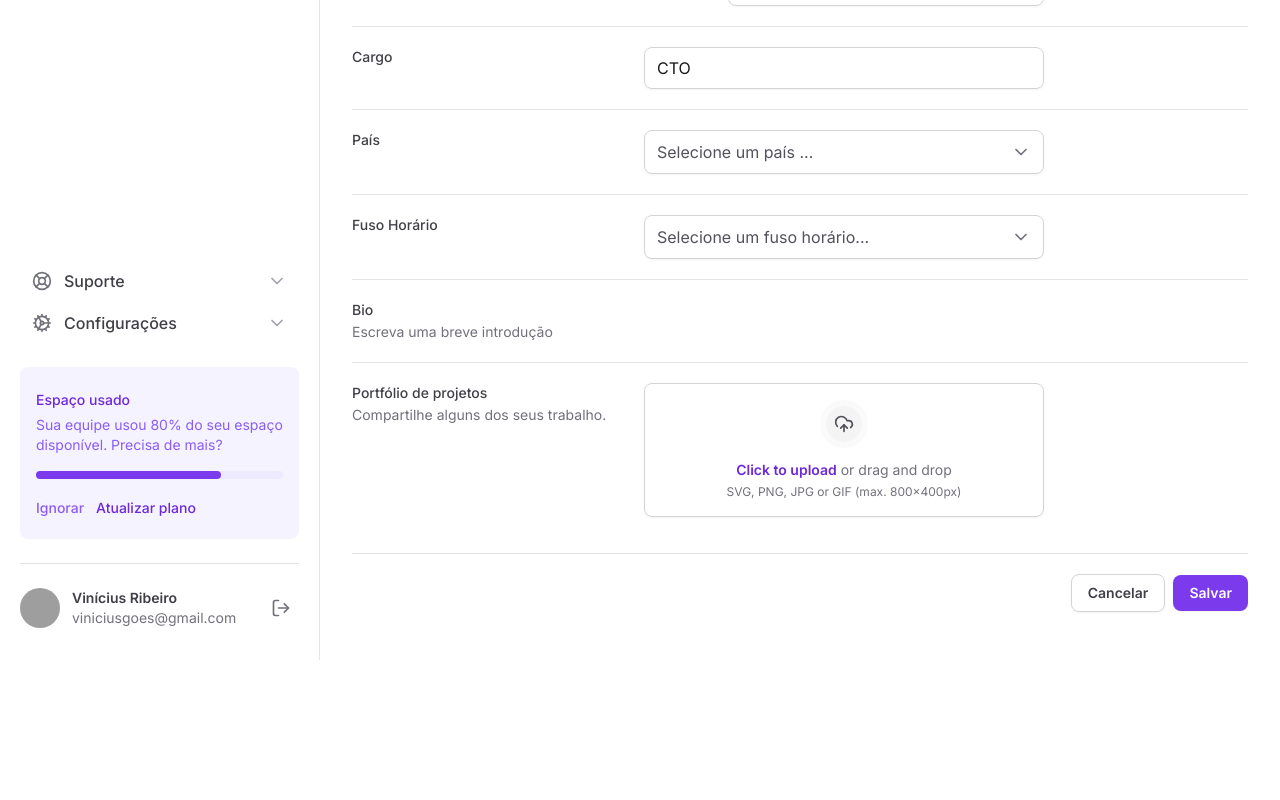
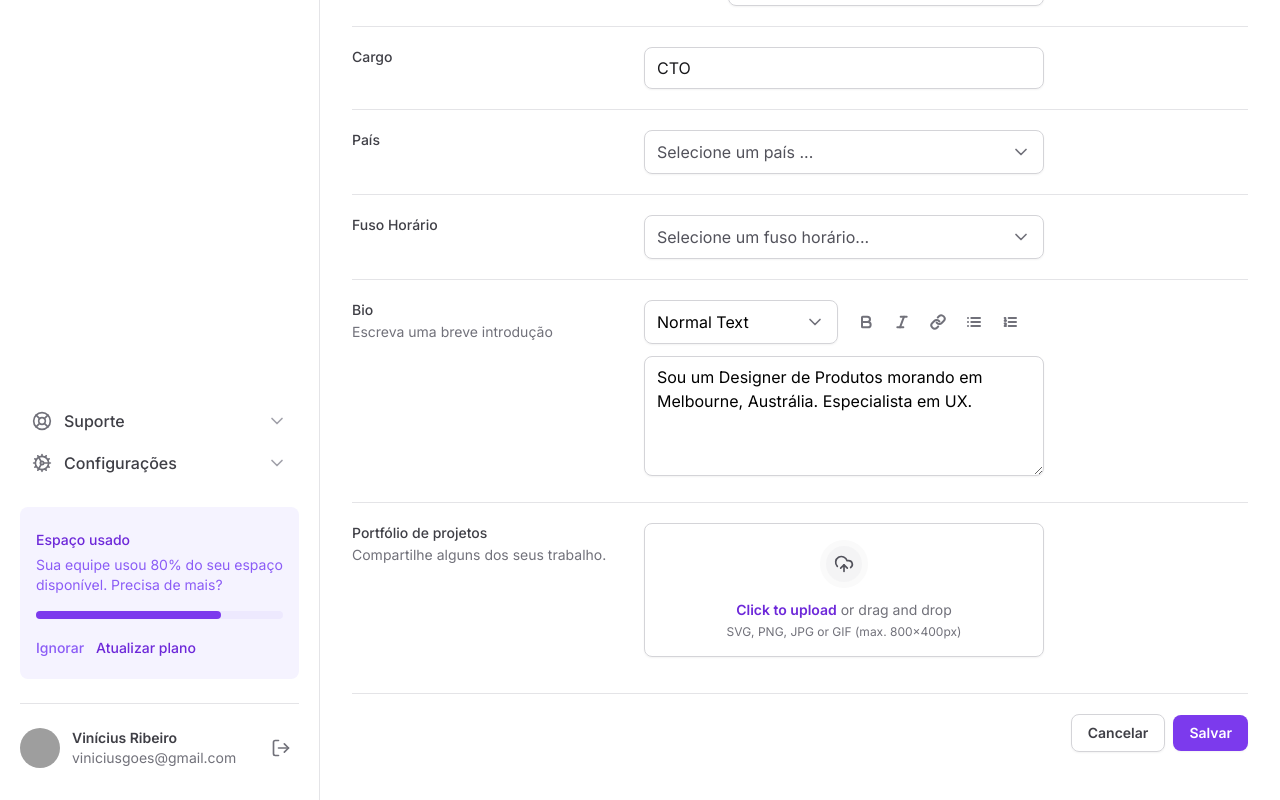
Before and after one commit to Viniciusrbr/tailwind-dashboard, a Next.js app: page / in a window 1280 px wide. Shown: the part 544-1344 px from the top of the page. Before the commit the page ends 1204 px from the top, so only its background shows below. Built offline with nearby package versions, Linux system fonts and the light colour scheme; grey boxes are pictures that could not be loaded.

Commit message:
feat: Input de Biografia

```diff
--- a/src/app/page.tsx
+++ b/src/app/page.tsx
@@ -1,9 +1,10 @@
 import { SettingsTabs } from '@/components/SettingsTabs'
 import * as Input from '@/components/Input'
-import { Mail } from 'lucide-react'
+import { Bold, Italic, Link, List, ListOrdered, Mail } from 'lucide-react'
 import * as FileInput from '@/components/Form/FileInput'
 import { Select } from '@/components/Form/Select'
 import { SelectItem } from '@/components/Form/Select/SelectItem'
+import { Textarea } from '@/components/Form/Textarea'
 
 export default function Home() {
   return (
@@ -144,7 +145,57 @@
                 Escreva uma breve introdução
               </span>
             </label>
-            <div />
+            <div className="space-y-3">
+              <div className="grid grid-cols-2 gap-3">
+                <Select placeholder="" defaultValue="normal">
+                  <SelectItem
+                    value="normal"
+                    defaultChecked
+                    text="Normal Text"
+                  />
+                  <SelectItem value="md" text="Markdown" />
+                </Select>
+                <div className="flex items-center gap-1">
+                  <button
+                    type="button"
+                    className="rounded-md p-2 hover:bg-zinc-50"
+                  >
+                    <Bold className="h-4 w-4 text-zinc-500" strokeWidth={3} />
+                  </button>
+                  <button
+                    type="button"
+                    className="rounded-md p-2 hover:bg-zinc-50"
+                  >
+                    <Italic className="h-4 w-4 text-zinc-500" strokeWidth={3} />
+                  </button>
+                  <button
+                    type="button"
+                    className="rounded-md p-2 hover:bg-zinc-50"
+                  >
+                    <Link className="h-4 w-4 text-zinc-500" strokeWidth={3} />
+                  </button>
+                  <button
+                    type="button"
+                    className="rounded-md p-2 hover:bg-zinc-50"
+                  >
+                    <List className="h-4 w-4 text-zinc-500" strokeWidth={3} />
+                  </button>
+                  <button
+                    type="button"
+                    className="rounded-md p-2 hover:bg-zinc-50"
+                  >
+                    <ListOrdered
+                      className="h-4 w-4 text-zinc-500"
+                      strokeWidth={3}
+                    />
+                  </button>
+                </div>
+              </div>
+              <Textarea
+                id="bio"
+                defaultValue="Sou um Designer de Produtos morando em Melbourne, Austrália. Especialista em UX."
+              />
+            </div>
           </div>
 
           <div className="grid grid-cols-form gap-3 pt-5">
--- a/src/components/Form/Select/index.tsx
+++ b/src/components/Form/Select/index.tsx
@@ -4,14 +4,14 @@
 import { ChevronDown } from 'lucide-react'
 import { ReactNode } from 'react'
 
-export interface SelectProps {
+export interface SelectProps extends SelectPrimitive.SelectProps {
   children: ReactNode
   placeholder: string
 }
 
-export function Select({ children, placeholder }: SelectProps) {
+export function Select({ children, placeholder, ...props }: SelectProps) {
   return (
-    <SelectPrimitive.Root>
+    <SelectPrimitive.Root {...props}>
       <SelectPrimitive.Trigger className="flex h-11 w-full items-center justify-between gap-2 rounded-lg border border-zinc-300 px-3 py-2 shadow-sm data-[placeholder]:text-zinc-600">
         <SelectPrimitive.Value
           placeholder={placeholder}
@@ -27,7 +27,7 @@
           side="bottom"
           position="popper"
           sideOffset={8}
-          className="z-10 w-[--radix-select-trigger-width] overflow-hidden rounded-lg border border-zinc-200 bg-white"
+          className="z-10 w-[--radix-select-trigger-width] overflow-hidden rounded-lg border border-zinc-200 bg-white shadow-sm"
         >
           <SelectPrimitive.Viewport>{children}</SelectPrimitive.Viewport>
         </SelectPrimitive.Content>
--- /dev/null
+++ b/src/components/Form/Textarea.tsx
@@ -0,0 +1,12 @@
+import { ComponentProps } from 'react'
+
+export type TextareaProps = ComponentProps<'textarea'>
+
+export function Textarea(props: TextareaProps) {
+  return (
+    <textarea
+      className="min-h-[120px] w-full resize-y rounded-lg border border-zinc-300 px-3 py-2 shadow-sm"
+      {...props}
+    />
+  )
+}
```
